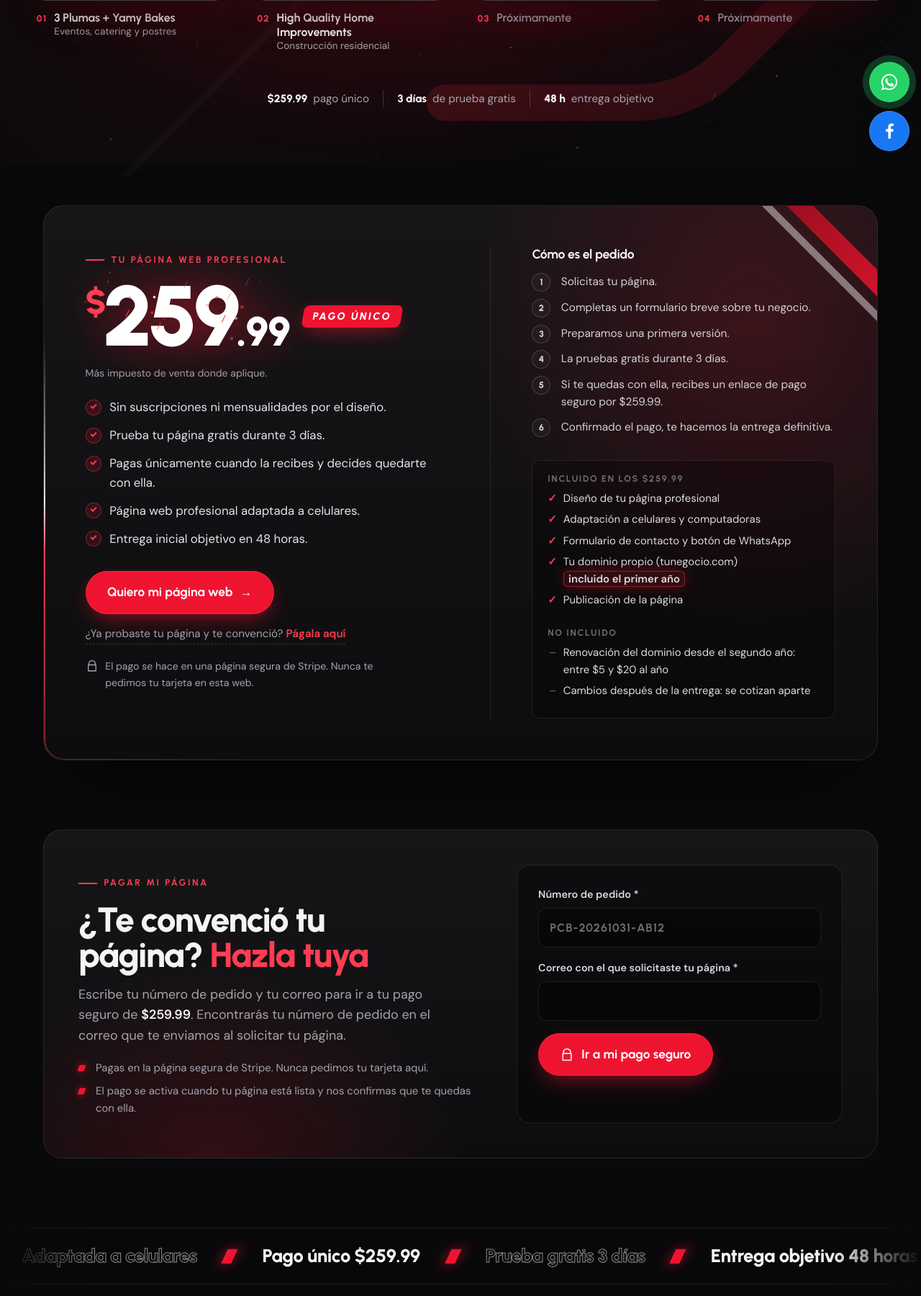
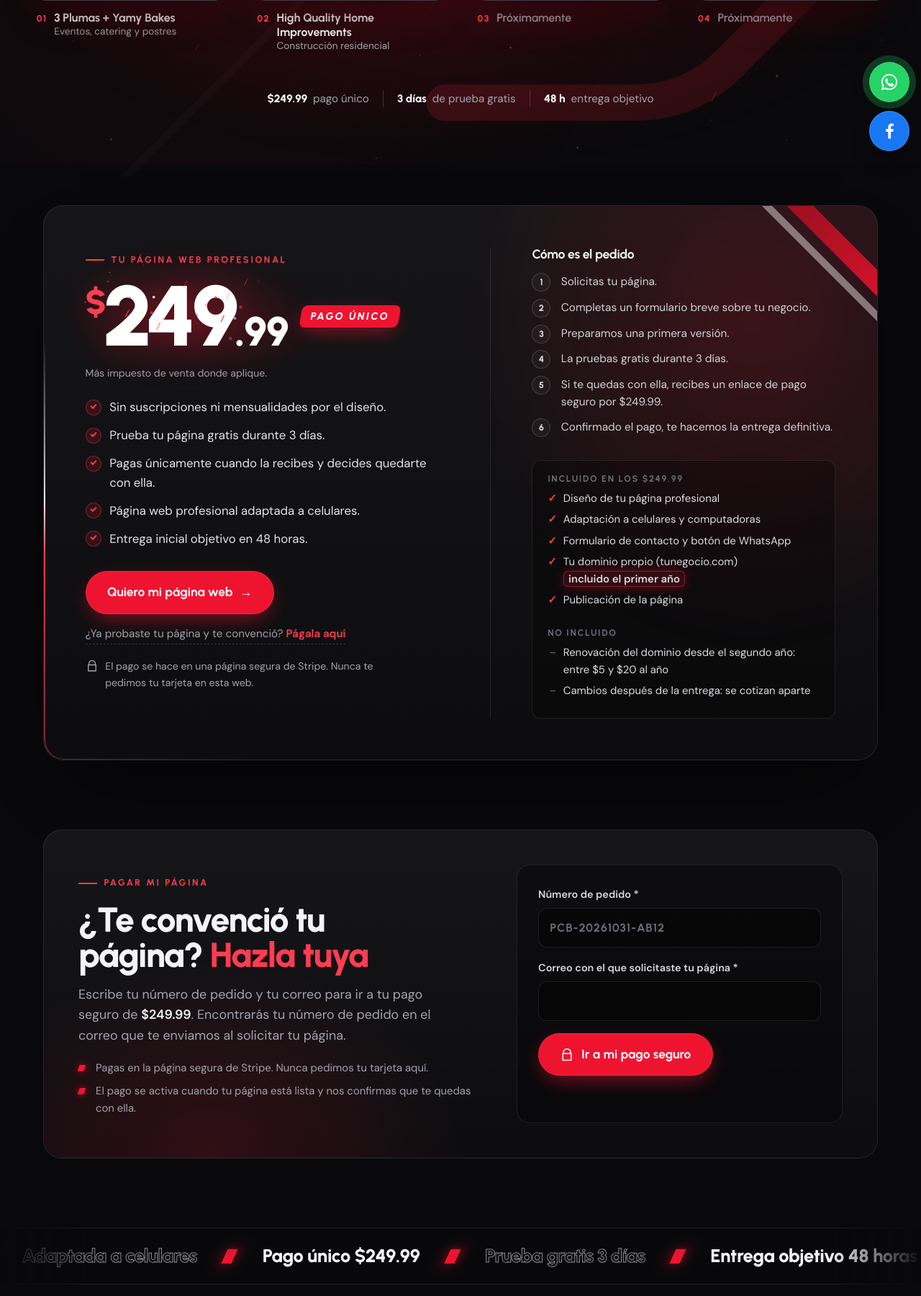
Before and after one commit to bryanriv1902-code/pcb-web, a PHP site: page / in a window 1280 px wide. Shown: the part 572-2372 px from the top of the page at 72% size. Run offline with PHP 8.4, Linux system fonts and the light colour scheme.

Commit message:
Precio definitivo: $249.99 pago único
Co-Authored-By: Claude Opus 5.5 <noreply@anthropic.com>
Claude-Session: https://claude.ai/code/session_01BcYhvkhQrUBh9o3pRVkiSm

```diff
--- a/admin/index.php
+++ b/admin/index.php
@@ -225,7 +225,7 @@ $modo = pcb_stripe_modo();
     $enlacePago = $base . '/pago/?p=' . $p['token'];
     $wa = wa_cliente($p['telefono'] ?? '');
     $msg = $p['estado'] === 'pendiente_pago'
-      ? "Hola {$p['nombre']}, aquí tienes tu enlace de pago seguro para quedarte con tu página web ($259.99, pago único): $enlacePago"
+      ? "Hola {$p['nombre']}, aquí tienes tu enlace de pago seguro para quedarte con tu página web ($249.99, pago único): $enlacePago"
       : "Hola {$p['nombre']}, aquí puedes seguir tu pedido de página web: $enlacePago";
   ?>
     <article class="box order">
--- a/api/_nucleo.php
+++ b/api/_nucleo.php
@@ -3,7 +3,7 @@
 // Este archivo no hace nada si se abre directamente.
 if (basename($_SERVER['SCRIPT_FILENAME'] ?? '') === basename(__FILE__)) { http_response_code(404); exit; }
 
-const PCB_PRECIO_CENTAVOS = 25999;          // $259.99
+const PCB_PRECIO_CENTAVOS = 24999;          // $249.99
 const PCB_MONEDA = 'usd';
 const PCB_PRODUCTO = 'Página web profesional — pago único';
 const PCB_DIAS_PRUEBA = 3;
@@ -158,7 +158,7 @@ function pcb_correo_cliente(array $p): void {
   $cuerpo = "Hola {$p['nombre']}:\n\n"
     . "Recibimos tu solicitud de página web para {$p['negocio']}.\n\n"
     . "Tu número de pedido es: {$p['id']}\n\n"
-    . "Nuestro objetivo es enviarte la primera versión en 48 horas. La pruebas gratis durante 3 días y solo pagas \$259.99 si decides quedarte con ella.\n\n"
+    . "Nuestro objetivo es enviarte la primera versión en 48 horas. La pruebas gratis durante 3 días y solo pagas \$249.99 si decides quedarte con ella.\n\n"
     . "Puedes seguir tu pedido y, cuando esté listo, pagarlo de forma segura aquí:\n$enlace\n\n"
     . "También puedes entrar en la sección «Pagar mi página» de nuestra web con tu número de pedido y este correo.\n\n"
     . "PCB Soluciones Digitales\n";
--- a/api/stripe-webhook.php
+++ b/api/stripe-webhook.php
@@ -52,7 +52,7 @@ if ($pagado && $importeOk && empty($p['pago']['confirmado'])) {
   pcb_historial($p, 'Pago confirmado por Stripe (' . $p['pago']['modo'] . ')');
   pcb_guardar_pedido($p);
   pcb_aviso('Pago confirmado — ' . $p['negocio'],
-    "El pedido {$p['id']} ({$p['negocio']}) ha pagado \$259.99.\nModo: {$p['pago']['modo']}\n\nHaz la entrega definitiva y márcalo como Entregado en el panel.\n");
+    "El pedido {$p['id']} ({$p['negocio']}) ha pagado \$249.99.\nModo: {$p['pago']['modo']}\n\nHaz la entrega definitiva y márcalo como Entregado en el panel.\n");
 } elseif ($pagado && !$importeOk) {
   pcb_historial($p, 'Atención: llegó un pago con un importe distinto al esperado. Revísalo en Stripe.');
   pcb_guardar_pedido($p);
--- a/index.html
+++ b/index.html
@@ -3,15 +3,15 @@
 <head>
   <meta charset="utf-8">
   <meta name="viewport" content="width=device-width, initial-scale=1, viewport-fit=cover">
-  <title>Páginas web profesionales para tu negocio desde $259.99 | PCB Soluciones Digitales</title>
-  <meta name="description" content="Creamos páginas web profesionales para pequeños negocios en Estados Unidos. Pago único de $259.99, sin mensualidades por el diseño. Pruébala gratis 3 días y paga solo si decides quedártela.">
+  <title>Páginas web profesionales para tu negocio desde $249.99 | PCB Soluciones Digitales</title>
+  <meta name="description" content="Creamos páginas web profesionales para pequeños negocios en Estados Unidos. Pago único de $249.99, sin mensualidades por el diseño. Pruébala gratis 3 días y paga solo si decides quedártela.">
   <meta name="theme-color" content="#09090B">
   <link rel="canonical" href="https://pcbsolucionesdigitales.com/">
   <meta property="og:type" content="website">
   <meta property="og:url" content="https://pcbsolucionesdigitales.com/">
   <meta property="og:locale" content="es_US">
   <meta property="og:site_name" content="PCB Soluciones Digitales">
-  <meta property="og:title" content="Tu página web profesional por $259.99 — pago único">
+  <meta property="og:title" content="Tu página web profesional por $249.99 — pago único">
   <meta property="og:description" content="Pruébala gratis 3 días. Pagas solo si decides quedarte con ella. Entrega inicial objetivo en 48 horas.">
   <meta property="og:image" content="https://pcbsolucionesdigitales.com/assets/img/compartir.jpg">
   <meta property="og:image:width" content="1200">
@@ -23,7 +23,7 @@
   <link rel="preconnect" href="https://fonts.gstatic.com" crossorigin>
   <link rel="stylesheet" href="https://fonts.googleapis.com/css2?family=Urbanist:wght@500;600;700;800;900&family=DM+Sans:opsz,wght@9..40,400;9..40,500;9..40,600&display=swap">
   <link rel="preload" as="image" href="assets/img/logo-pcb-440.webp" fetchpriority="high">
-  <link rel="stylesheet" href="styles.css?v=20261031l">
+  <link rel="stylesheet" href="styles.css?v=20261031m">
 
   <script type="application/ld+json">
   {
@@ -36,7 +36,7 @@
     "image": "https://pcbsolucionesdigitales.com/assets/img/compartir.jpg",
     "telephone": "+1-401-616-7029",
     "sameAs": ["https://www.facebook.com/profile.php?id=61595861410132"],
-    "makesOffer": { "@type": "Offer", "name": "Página web profesional — pago único", "price": "259.99", "priceCurrency": "USD" }
+    "makesOffer": { "@type": "Offer", "name": "Página web profesional — pago único", "price": "249.99", "priceCurrency": "USD" }
   }
   </script>
 </head>
@@ -145,7 +145,7 @@
       </div>
 
       <ul class="trust wrap" aria-label="Resumen de la oferta">
-        <li><b>$<span data-count-to="259.99">259.99</span></b> pago único</li>
+        <li><b>$<span data-count-to="249.99">249.99</span></b> pago único</li>
         <li><b><span data-count-to="3">3</span> días</b> de prueba gratis</li>
         <li><b><span data-count-to="48">48</span> h</b> entrega objetivo</li>
       </ul>
@@ -163,8 +163,8 @@
               <canvas class="price-stage__sparks" data-sparks aria-hidden="true"></canvas>
               <span class="price-stage__halo" aria-hidden="true"></span>
               <h2 id="oferta-titulo" class="offer__price">
-                <span class="sr-only">259.99 dólares, pago único</span>
-                <span class="offer__amount" aria-hidden="true"><sup>$</sup><span data-price-whole>259</span><span class="offer__cents">.<span data-price-cents>99</span></span></span>
+                <span class="sr-only">249.99 dólares, pago único</span>
+                <span class="offer__amount" aria-hidden="true"><sup>$</sup><span data-price-whole>249</span><span class="offer__cents">.<span data-price-cents>99</span></span></span>
                 <span class="offer__tag" aria-hidden="true">Pago único</span>
               </h2>
             </div>
@@ -193,13 +193,13 @@
               <li>Completas un formulario breve sobre tu negocio.</li>
               <li>Preparamos una primera versión.</li>
               <li>La pruebas gratis durante 3 días.</li>
-              <li>Si te quedas con ella, recibes un enlace de pago seguro por $259.99.</li>
+              <li>Si te quedas con ella, recibes un enlace de pago seguro por $249.99.</li>
               <li>Confirmado el pago, te hacemos la entrega definitiva.</li>
             </ol>
 
             <div class="incl">
               <div>
-                <h4>Incluido en los $259.99</h4>
+                <h4>Incluido en los $249.99</h4>
                 <ul class="incl__yes">
                   <li>Diseño de tu página profesional</li>
                   <li>Adaptación a celulares y computadoras</li>
@@ -228,7 +228,7 @@
           <div class="pay__copy">
             <p class="eyebrow">Pagar mi página</p>
             <h2 id="pagar-titulo">¿Te convenció tu página? <em>Hazla tuya</em></h2>
-            <p class="lead">Escribe tu número de pedido y tu correo para ir a tu pago seguro de <b>$259.99</b>. Encontrarás tu número de pedido en el correo que te enviamos al solicitar tu página.</p>
+            <p class="lead">Escribe tu número de pedido y tu correo para ir a tu pago seguro de <b>$249.99</b>. Encontrarás tu número de pedido en el correo que te enviamos al solicitar tu página.</p>
             <ul class="pay__notes">
               <li>Pagas en la página segura de Stripe. Nunca pedimos tu tarjeta aquí.</li>
               <li>El pago se activa cuando tu página está lista y nos confirmas que te quedas con ella.</li>
@@ -256,8 +256,8 @@
     <!-- ============ FRANJA EN MOVIMIENTO ============ -->
     <div class="marquee" aria-hidden="true">
       <div class="marquee__track">
-        <span>Diseño profesional</span><i></i><span>Adaptada a celulares</span><i></i><span>Pago único $259.99</span><i></i><span>Prueba gratis 3 días</span><i></i><span>Entrega objetivo 48 horas</span><i></i>
-        <span>Diseño profesional</span><i></i><span>Adaptada a celulares</span><i></i><span>Pago único $259.99</span><i></i><span>Prueba gratis 3 días</span><i></i><span>Entrega objetivo 48 horas</span><i></i>
+        <span>Diseño profesional</span><i></i><span>Adaptada a celulares</span><i></i><span>Pago único $249.99</span><i></i><span>Prueba gratis 3 días</span><i></i><span>Entrega objetivo 48 horas</span><i></i>
+        <span>Diseño profesional</span><i></i><span>Adaptada a celulares</span><i></i><span>Pago único $249.99</span><i></i><span>Prueba gratis 3 días</span><i></i><span>Entrega objetivo 48 horas</span><i></i>
       </div>
     </div>
 
@@ -375,7 +375,7 @@
           </li>
           <li class="spot">
             <span class="ico" aria-hidden="true"><svg viewBox="0 0 24 24"><path d="M12 2v20M17 6.5c0-1.9-2.2-3-5-3s-5 1.3-5 3.4c0 4.6 10 2.4 10 7.1 0 2.2-2.2 3.5-5 3.5s-5-1.2-5-3.2"/></svg></span>
-            <strong>Sin mensualidades por diseño</strong><span>Pagas $259.99 una sola vez.</span>
+            <strong>Sin mensualidades por diseño</strong><span>Pagas $249.99 una sola vez.</span>
           </li>
           <li class="spot">
             <span class="ico" aria-hidden="true"><svg viewBox="0 0 24 24"><path d="M7 11V8a5 5 0 0 1 10 0v3M5 11h14v10H5zM12 15v2"/></svg></span>
@@ -395,7 +395,7 @@
         <div class="faq__list">
           <details>
             <summary>¿Cuánto cuesta una página web?</summary>
-            <p>$259.99 en un solo pago, más el impuesto de venta si tu estado lo aplica. No hay suscripciones ni mensualidades por el diseño.</p>
+            <p>$249.99 en un solo pago, más el impuesto de venta si tu estado lo aplica. No hay suscripciones ni mensualidades por el diseño.</p>
           </details>
           <details>
             <summary>¿Qué incluye el pago único?</summary>
@@ -419,7 +419,7 @@
           </details>
           <details>
             <summary>¿Cómo pago mi página?</summary>
-            <p>Cuando decidas quedarte con tu página, entra en <a href="#pagar">Pagar mi página</a>, escribe tu número de pedido y tu correo, y paga $259.99 en la página segura de Stripe. También te enviamos el enlace de pago directo.</p>
+            <p>Cuando decidas quedarte con tu página, entra en <a href="#pagar">Pagar mi página</a>, escribe tu número de pedido y tu correo, y paga $249.99 en la página segura de Stripe. También te enviamos el enlace de pago directo.</p>
           </details>
           <details>
             <summary>¿Cuándo estará lista?</summary>
@@ -509,7 +509,7 @@
     </div>
   </dialog>
 
-  <script defer src="lib/manifest.js?v=20261031l"></script>
-  <script defer src="main.js?v=20261031l"></script>
+  <script defer src="lib/manifest.js?v=20261031m"></script>
+  <script defer src="main.js?v=20261031m"></script>
 </body>
 </html>
--- a/lib/manifest.js
+++ b/lib/manifest.js
@@ -8,7 +8,7 @@
   "use strict";
   window.__BRAND__ = {
     nombre: "PCB Soluciones Digitales",
-    precio: "259.99",
+    precio: "249.99",
 
     // Número de WhatsApp comercial con código de país, solo dígitos.
     // Ejemplo: "15714236789". Mientras esté vacío, los botones de WhatsApp llevan a la sección de contacto.
--- a/main.js
+++ b/main.js
@@ -530,7 +530,7 @@
         played = true;
         whole.textContent = "0"; cents.textContent = "00";
         stage.classList.add("is-lit");
-        countTo(whole, 259, 0, 1300, function () {
+        countTo(whole, 249, 0, 1300, function () {
           if (ctx) spawn(46, true);
         });
         setTimeout(function () {
--- a/pago/index.php
+++ b/pago/index.php
@@ -100,7 +100,7 @@ if ($p && !empty($p['prueba_inicio'])) {
       <?php if ($error): ?><p class="alert"><?= pcb_h($error) ?></p><?php endif; ?>
       <?php if (!empty($_GET['cancelado']) && !$pagado): ?><p class="alert">No se completó el pago. Puedes intentarlo de nuevo cuando quieras.</p><?php endif; ?>
 
-      <div class="price"><span>$259.99</span> <em>Pago único</em></div>
+      <div class="price"><span>$249.99</span> <em>Pago único</em></div>
       <p class="muted small" style="margin:-.6rem 0 1rem">Más impuesto de venta donde aplique. Si el impuesto aplica en tu estado, se suma al pagar y lo verás antes de confirmar.</p>
 
       <div class="incl">
@@ -132,7 +132,7 @@ if ($p && !empty($p['prueba_inicio'])) {
         <form method="post">
           <input type="hidden" name="p" value="<?= pcb_h($p['token']) ?>">
           <input type="hidden" name="accion" value="pagar">
-          <button class="btn btn--big" type="submit" <?= $modo === 'demo' ? 'disabled aria-disabled="true"' : '' ?>>Pagar $259.99 de forma segura</button>
+          <button class="btn btn--big" type="submit" <?= $modo === 'demo' ? 'disabled aria-disabled="true"' : '' ?>>Pagar $249.99 de forma segura</button>
         </form>
         <p class="muted small">Te llevaremos a la página de pago de Stripe. Nunca pedimos ni guardamos los datos de tu tarjeta.</p>
       <?php else: ?>
```
